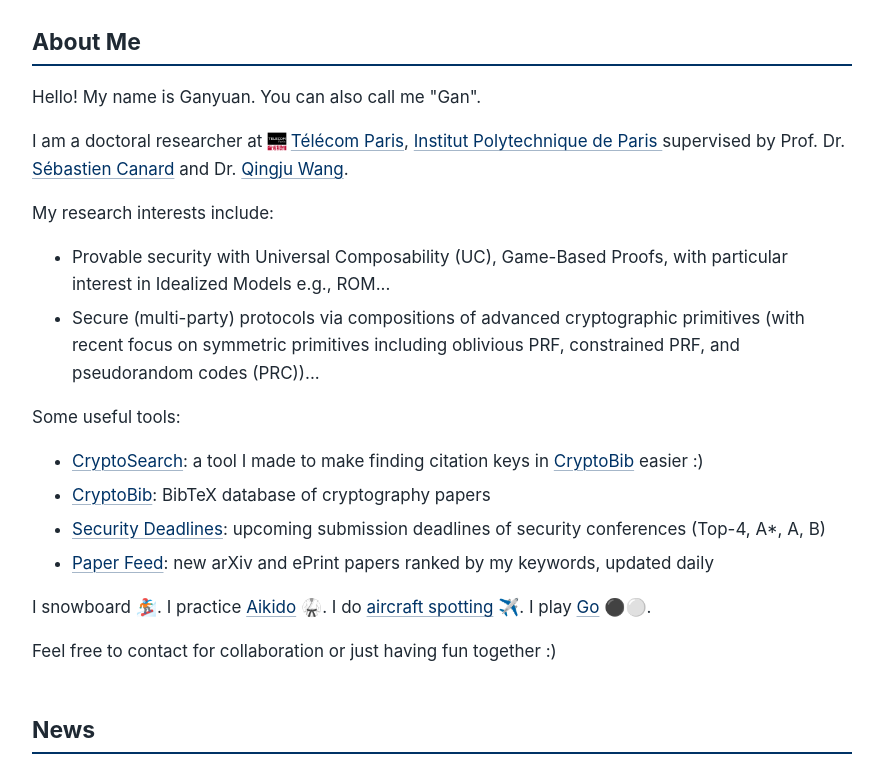
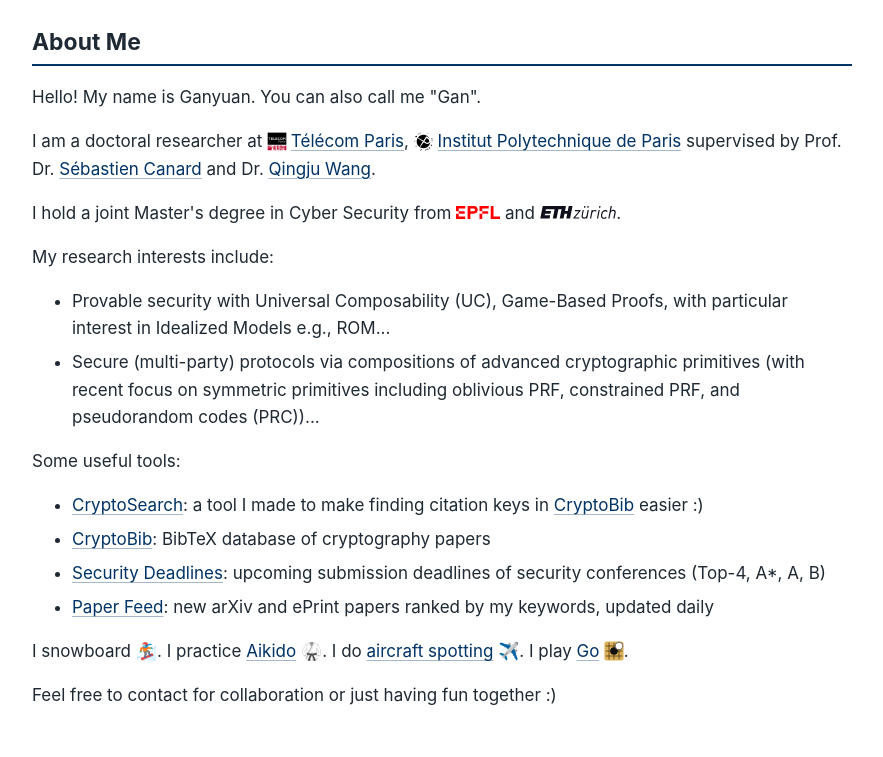
Before and after one commit to ganyuancao/ganyuancao.github.io, a plain HTML site: page index.html in a window 1280 px wide. Shown: the part 320-1077 px from the top of the page, without its empty margins (198-1081 px from the left). Drawn offline with Linux system fonts and the light colour scheme.

Commit message:
Add joint Master's line, IP Paris emblem, and a Go icon
About now says the joint Master's in Cyber Security is from EPFL and ETH
Zurich, with both wordmarks; Institut Polytechnique de Paris gets its
emblem (cropped from the logo in the telecom-paris.fr header, inverted in
dark mode); the Go emoji is replaced by a small drawn board-and-stones icon.

Co-Authored-By: Claude Opus 5.5 <noreply@anthropic.com>

```diff
--- a/index.html
+++ b/index.html
@@ -45,11 +45,18 @@
     <p>
         I am a doctoral researcher at
         <a href="https://www.telecom-paris.fr/en/research/labs/information-processing-ltci/teams/cybersecurity-cryptography">
-            <img class="inst-logo" src="img/logos/telecom-paris.svg" alt="">Télécom Paris</a>, <a href="https://www.ip-paris.fr"> Institut Polytechnique de Paris </a>
+            <img class="inst-logo" src="img/logos/telecom-paris.svg" alt="">Télécom Paris</a>, <a href="https://www.ip-paris.fr"><img class="inst-logo inst-logo--ipp" src="img/logos/ip-paris.svg" alt="">Institut Polytechnique de Paris</a>
         supervised by Prof. Dr.
         <a href="https://www.telecom-paris.fr/sebastien-canard">Sébastien Canard</a>
         and Dr.
         <a href="https://sites.google.com/view/qingjuwang">Qingju Wang</a>.
+    </p>
+
+    <p>
+        I hold a joint Master's degree in Cyber Security from
+        <img class="inst-logo inst-logo--wordmark" src="img/logos/epfl.svg" alt="EPFL">
+        and
+        <img class="inst-logo inst-logo--wordmark inst-logo--eth" src="img/logos/eth.svg" alt="ETH Zurich">.
     </p>
 
     <p>My research interests include:</p>
@@ -89,7 +96,7 @@
     <p>
         I snowboard 🏂. I practice
         <a href="https://fr.wikipedia.org/wiki/Aïkido">Aikido</a> 🥋. I do <a href="https://en.wikipedia.org/wiki/Aircraft_spotting">aircraft spotting</a> ✈️.
-        I play <a href="https://en.wikipedia.org/wiki/Go_(game)">Go</a> ⚫⚪.
+        I play <a href="https://en.wikipedia.org/wiki/Go_(game)">Go</a> <img class="inst-logo inst-logo--after" src="img/logos/go.svg" alt="">.
     </p>
 
     <p>Feel free to contact for collaboration or just having fun together :) </p>
--- a/style.css
+++ b/style.css
@@ -159,9 +159,16 @@ li {
     margin-right: 0;
 }
 
-/* The ETH wordmark is black: lighten it on a dark background */
+/* An icon after a word, like an emoji: no gap before the punctuation */
+.inst-logo--after {
+    margin-right: 0;
+}
+
+/* The ETH wordmark and IP Paris emblem are black: lighten them on a dark
+   background */
 @media (prefers-color-scheme: dark) {
-    .inst-logo--eth {
+    .inst-logo--eth,
+    .inst-logo--ipp {
         filter: invert(1);
     }
 }
```
Also changed, not shown: img/logos/go.svg (added), img/logos/ip-paris.svg (added).
